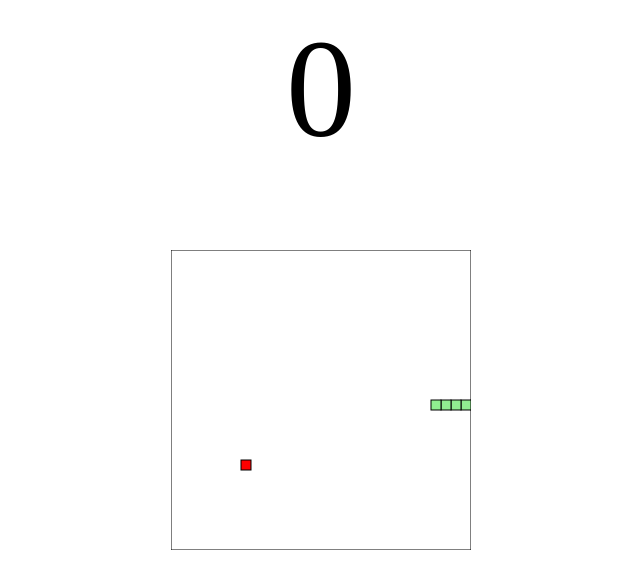
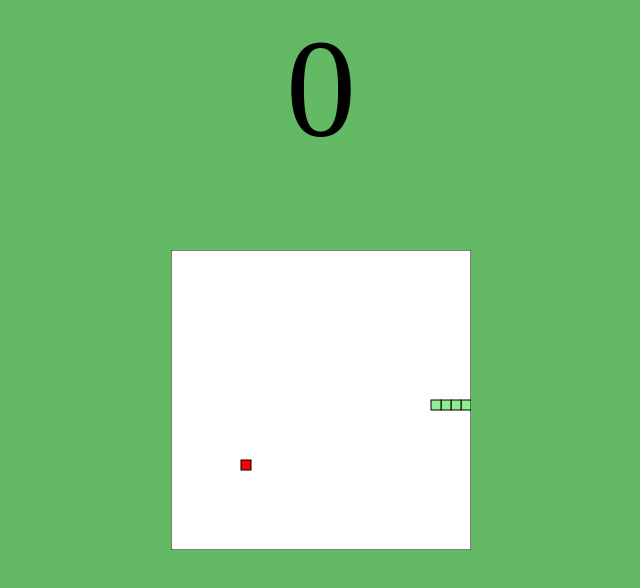
Before and after one commit to vhhotch/snakeGameTwoPlayV2, a plain HTML site: page index.html in a window 1280 px wide. Shown: the whole page, without its empty margins (319-959 px from the left). Drawn offline with Linux system fonts and the light colour scheme; a web font is replaced by a local one.

Commit message:
green background colour added

```diff
--- a/style.css
+++ b/style.css
@@ -1,3 +1,7 @@
+body {
+    background-color: rgba(78, 175, 78, 0.87);
+}
+
 #gameCanvas {
     position: absolute;
     top: 50%;
@@ -9,3 +13,4 @@
     text-align: center;
     font-size: 140px;
     font-family: 'Antic Slab', serif;
+  }
```
